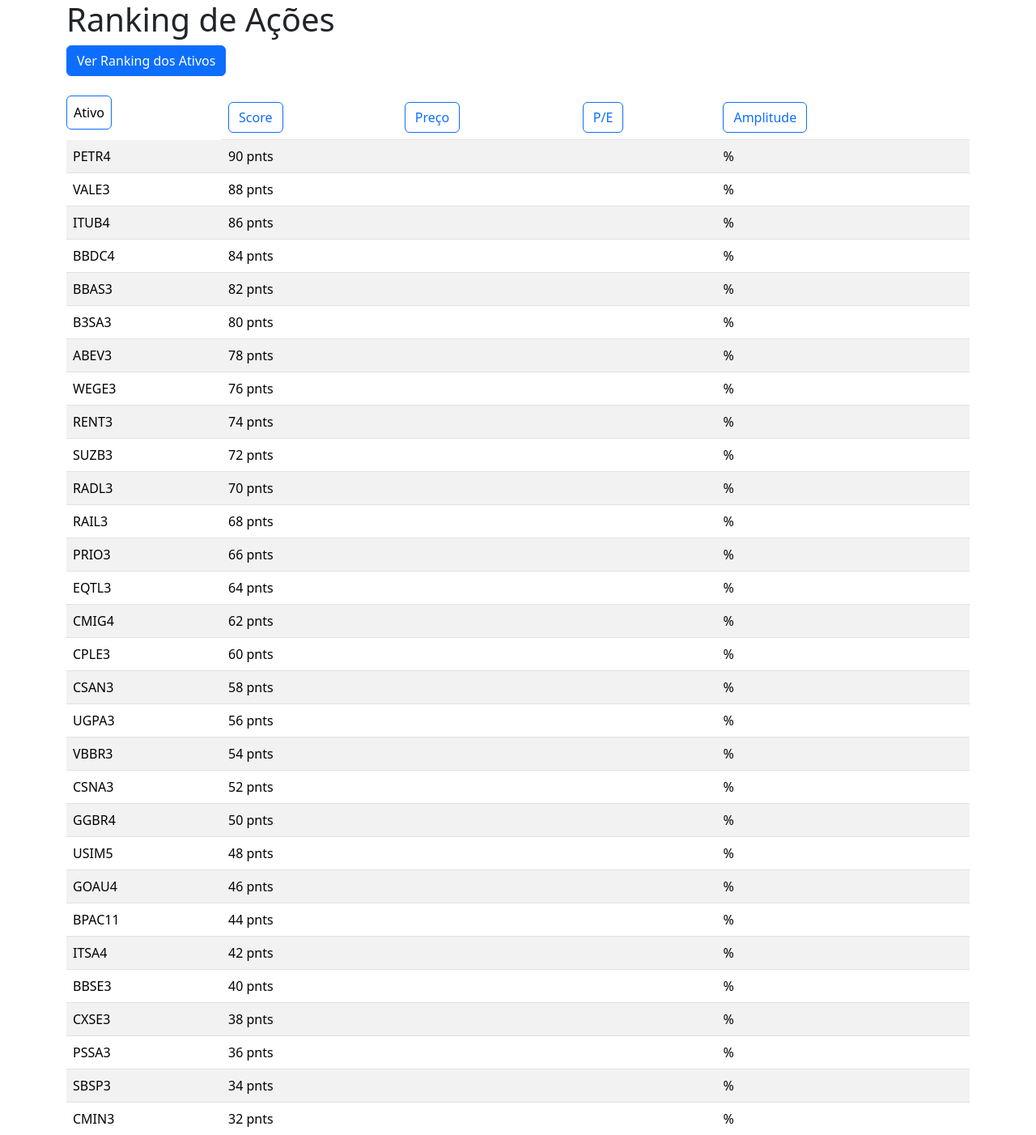
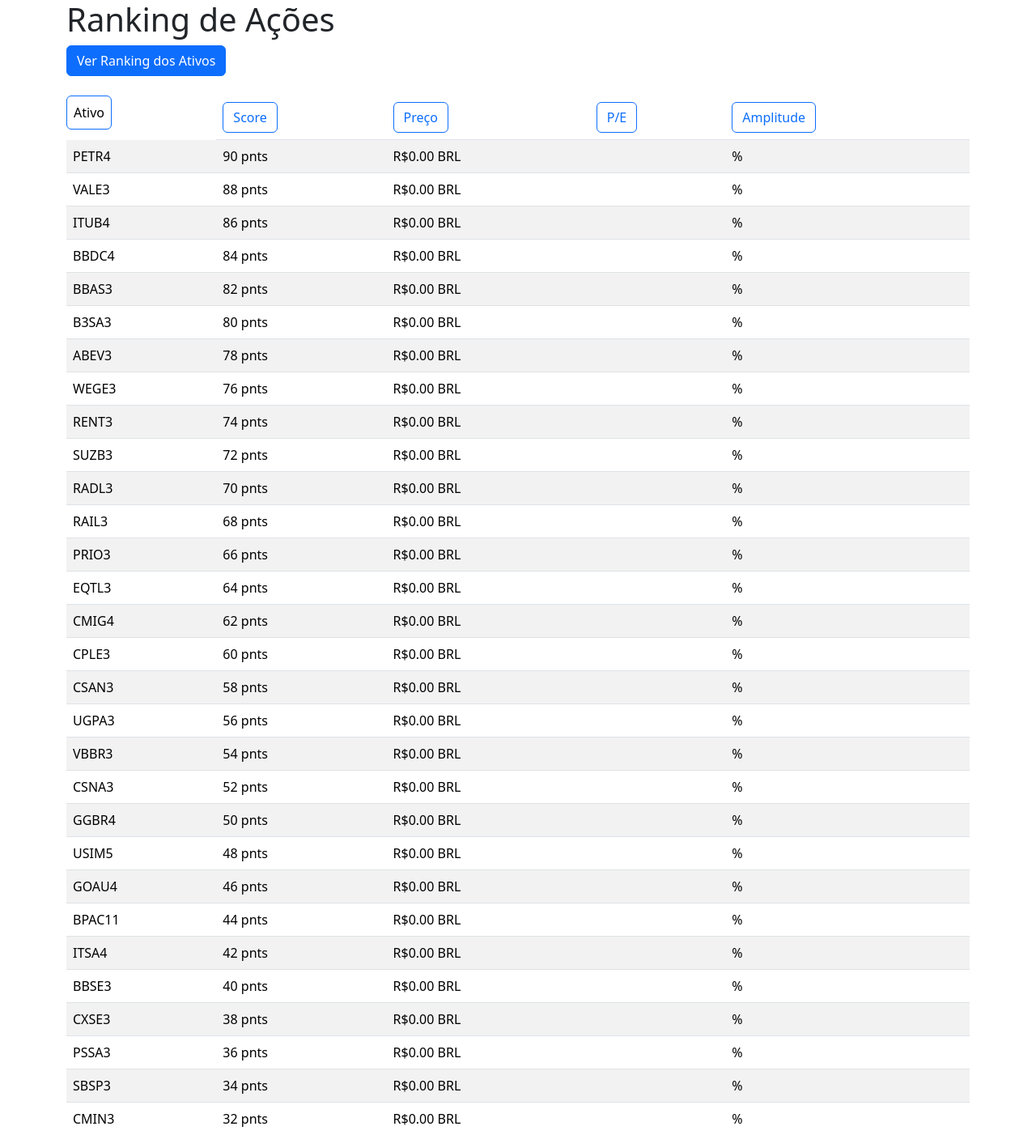
Before and after one commit to athosmorse/finance-analystic, a Flask app: page /ranking in a window 1280 px wide. Shown: the top 1402 px of the page at 81% size. Run offline with Flask 3, Linux system fonts and the light colour scheme; data that the repository does not hold is empty.

Commit message:
ajustando estilos de formatação

```diff
--- a/templates/ranking.html
+++ b/templates/ranking.html
@@ -25,7 +25,7 @@
             <tr>
                 <td>{{ ativo }}</td>
                 <td>{{ dados['score'] }} pnts</td>
-                <td>{{ dados['preco'] }}</td>
+                <td>R${{ "%.2f"|format(dados['preco']) }} BRL</td>
 
                 {% if dados['pe'] is not none %}
                 <td>{{ dados['pe']|round(2) }}</td>
```
Also changed, not shown: requirements.txt (added, +13 -0 lines), vercel.json (added).
